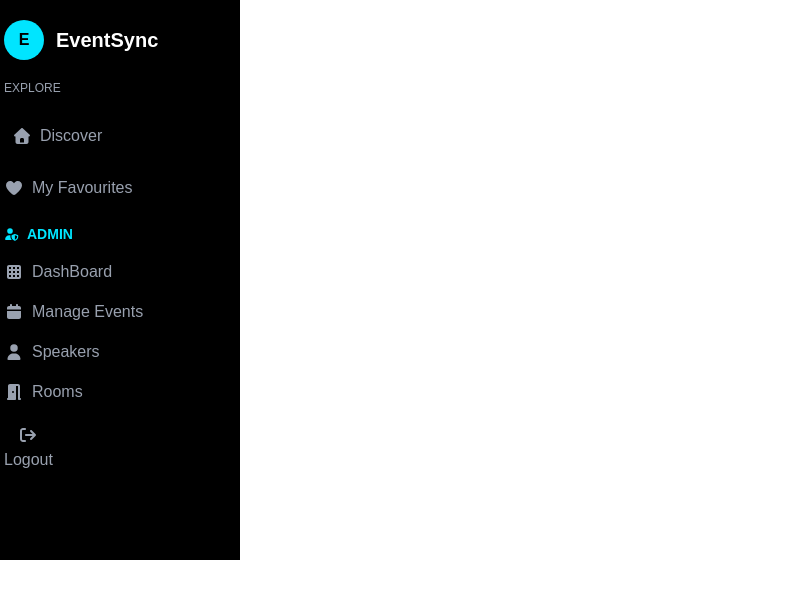
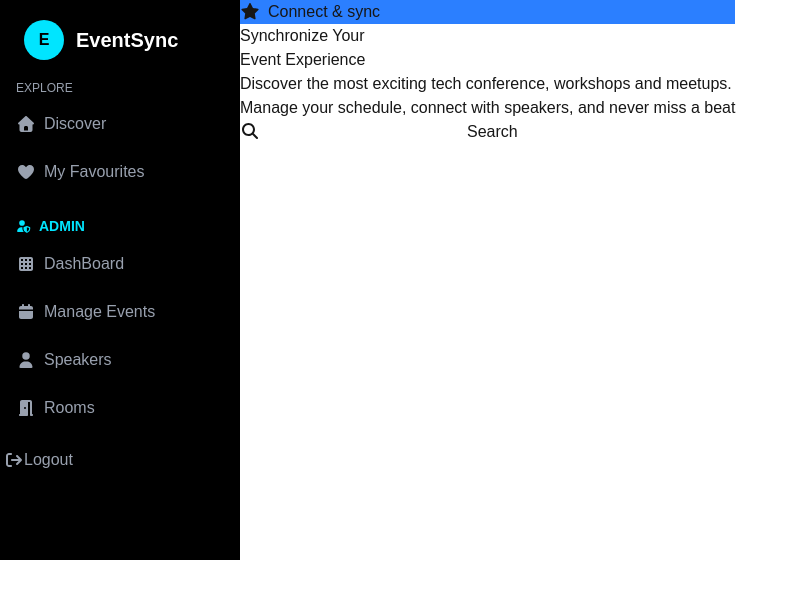
Before and after one commit to Proxima-Devs/EventSync, a Next.js app: page / in a window 1280 px wide. Shown: the top 598 px of the page, without its empty margins (0-799 px from the left). Built offline with nearby package versions, Linux system fonts and the light colour scheme.

Commit message:
refactor: ameliorate navbar design by adding marigin between components

```diff
--- a/app/components/ui/NavBar.tsx
+++ b/app/components/ui/NavBar.tsx
@@ -8,51 +8,51 @@ export default function Navbar(){
     return(
         <div className="bg-black text-gray-400 w-60 h-140 pl-1 flex flex-col gap-5">
             <div className="flex flex-row items-center gap-3  pt-5">
-                <button className=" w-10 h-10 rounded-full  bg-[#00E5FF] font-bold text-black">E</button>
-                <h2 className="text-white font-bold text-xl">EventSync</h2>
+                <button className=" w-10 h-10 rounded-full ml-5 bg-[#00E5FF] font-bold text-black">E</button>
+                <h2 className="text-white font-bold text-xl ">EventSync</h2>
             </div>
             <div className="flex flex-col gap-6">
-            <div className="flex flex-col gap-5">
-               <p className="text-xs">EXPLORE</p>
+            <div className="flex flex-col gap-2">
+               <p className="text-xs ml-3">EXPLORE</p>
                 <Link href="/">
-                <span className="flex flex-row items-center gap-2 h-10 p-2 rounded-xl hover:text-black hover:bg-[#00E5FF]">
+                <span className="flex flex-row items-center gap-2 h-10 px-3 w-55 rounded-xl hover:text-black hover:bg-[#00E5FF]">
                     <FontAwesomeIcon icon={faHouse}/>
                     <p>Discover</p>
                 </span>
 
                 </Link>
                 <Link href="/favourites">
-                    <span className="flex flex-row gap-2 items-center hover:text-black hover:bg-[#00E5FF]">
+                    <span className="flex flex-row items-center gap-2 h-10 px-3 w-55 rounded-xl hover:text-black hover:bg-[#00E5FF]">
                        <FontAwesomeIcon icon={faHeart}/>
                        <p>My Favourites</p>
                     </span>
                 </Link>
                 </div>
-                <div className="flex flex-col gap-4 ">
-                    <span className="flex flex-row gap-2 items-center text-[#00E5FF] hover:text-black hover:bg-[#00E5FF]">
+                <div className="flex flex-col gap-2 ">
+                    <span className="flex flex-row gap-2 items-center text-[#00E5FF] ml-3">
                         <FontAwesomeIcon className="text-xs"icon={faUserShield}/>
                         <h3 className=" text-sm font-semibold">ADMIN</h3>
                     </span>
-                <Link href="/dashboard">
-                    <span className="flex flex-row items-center gap-2 hover:text-black hover:bg-[#00E5FF]">
+                <Link href="admin/dashboard">
+                    <span className="flex flex-row items-center gap-2 h-10 px-3 w-55 rounded-xl hover:text-black hover:bg-[#00E5FF]">
                         <FontAwesomeIcon icon={faTableCells}/>
                         <p>DashBoard</p>
                     </span>
                 </Link>
-                <Link href="/events">
-                    <span className="flex flex-row items-center gap-2 hover:text-black hover:bg-[#00E5FF]">
+                <Link href="admin/events">
+                    <span className="flex flex-row items-center gap-2 h-10 px-3 w-55 rounded-xl hover:text-black hover:bg-[#00E5FF]">
                         <FontAwesomeIcon icon={faCalendar}/>
                         <p>Manage Events</p>
                     </span>
                 </Link>
-                <Link href="/speaker">
-                    <span className="flex flex-row items-center gap-2 hover:text-black hover:bg-[#00E5FF]">
+                <Link href="admin/speakers">
+                    <span className="flex flex-row items-center gap-2 h-10 px-3 w-55 rounded-xl hover:text-black hover:bg-[#00E5FF]">
                         <FontAwesomeIcon icon={faUser}/>
                         <p>Speakers</p>
                     </span>
                 </Link>
-                <Link href="/room">
-                    <span className="flex flex-row items-center gap-2 hover:text-black hover:bg-[#00E5FF]">
+                <Link href="admin/rooms">
+                    <span className="flex flex-row items-center gap-2 h-10 px-3 w-55 rounded-xl hover:text-black hover:bg-[#00E5FF]">
                         <FontAwesomeIcon icon={faDoorOpen}/>
                         <p>Rooms</p>
                     </span>
@@ -60,7 +60,7 @@ export default function Navbar(){
                 </div>
             </div>
             <div>
-                <button>
+                <button className="flex flex-row items-center">
                     <FontAwesomeIcon icon={faArrowRightFromBracket}/>
                     <p>Logout</p>
                 </button>
--- a/app/page.tsx
+++ b/app/page.tsx
@@ -1,10 +1,32 @@
 import { redirect } from "next/navigation";
 import Navbar from "../app/components/ui/NavBar"
+import { FontAwesomeIcon } from "@fortawesome/react-fontawesome";
+import { faSearch, faStar } from "@fortawesome/free-solid-svg-icons";
 
 export default function RootPage() {
   return(
+    <div className="flex flex-row">
+      <div>
+        <Navbar/>
+      </div>
     <div>
-        <Navbar/>
+    <div>
+      <div className="flex flex-row items-center gap-2 bg-blue-500">
+        <FontAwesomeIcon icon={faStar}/>
+        <p>Connect & sync</p></div>
+          <div>
+            <h1>Synchronize Your </h1>
+            <span>Event Experience</span>
+            <p>Discover the most exciting tech conference, workshops and meetups. </p>
+            <p>Manage your schedule, connect with speakers, and never miss a beat</p>
+          </div>
+          <div>
+            <FontAwesomeIcon icon={faSearch}/>
+            <input type="text" />
+            <button>Search</button>
+          </div>
+        </div>
+      </div>
     </div>
   )
  // redirect("/login");
```
Also changed, not shown: app/events/page.tsx (added), app/rooms/page.tsx (added), app/speakers/app.tsx (deleted), app/speakers/page.tsx (added).
